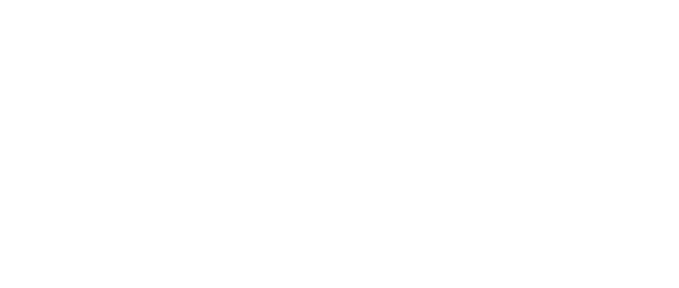
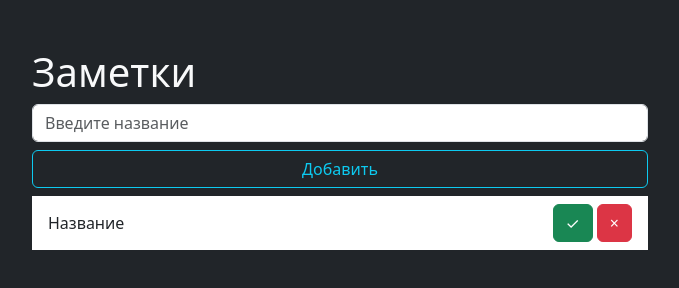
Before and after one commit to AxilTH/todo-list, a plain HTML site: page index.html in a window 1280 px wide. Shown: the whole page, without its empty margins (300-979 px from the left). Drawn offline with nearby package versions, Linux system fonts and the light colour scheme.

Commit message:
Realized HTML structure

```diff
--- a/index.html
+++ b/index.html
@@ -5,9 +5,37 @@
     <meta name="viewport"
           content="width=device-width, user-scalable=no, initial-scale=1.0, maximum-scale=1.0, minimum-scale=1.0">
     <meta http-equiv="X-UA-Compatible" content="ie=edge">
-    <title>Document</title>
+    <title>TODO List</title>
+    <link
+            href="https://cdn.jsdelivr.net/npm/bootstrap@5.3.0-alpha3/dist/css/bootstrap.min.css"
+            rel="stylesheet"
+            integrity="sha384-KK94CHFLLe+nY2dmCWGMq91rCGa5gtU4mk92HdvYe+M/SXH301p5ILy+dN9+nJOZ"
+            crossorigin="anonymous"
+    />
+    <script src="main.js" defer></script>
 </head>
-<body>
+<body class="bg-dark text-light">
+    <div class="container w-50 pt-5">
+        <h1>Заметки</h1>
+        <input
+                type="text"
+                class="form-control mb-2"
+                placeholder="Введите название"
+                id="title"
+        />
+        <button class="btn btn-outline-info w-100 mb-2" id="create">
+            Добавить
+        </button>
 
+        <ul class="list-group list-group-flush" id="list">
+            <li class="list-group-item d-flex justify-content-between align-items-center">
+                <span>Название</span>
+                <span>
+                    <span class="btn btn-small btn-success">&check;</span>
+                    <span class="btn btn-small btn-danger">&times;</span>
+                </span>
+            </li>
+        </ul>
+    </div>
 </body>
 </html>
```
